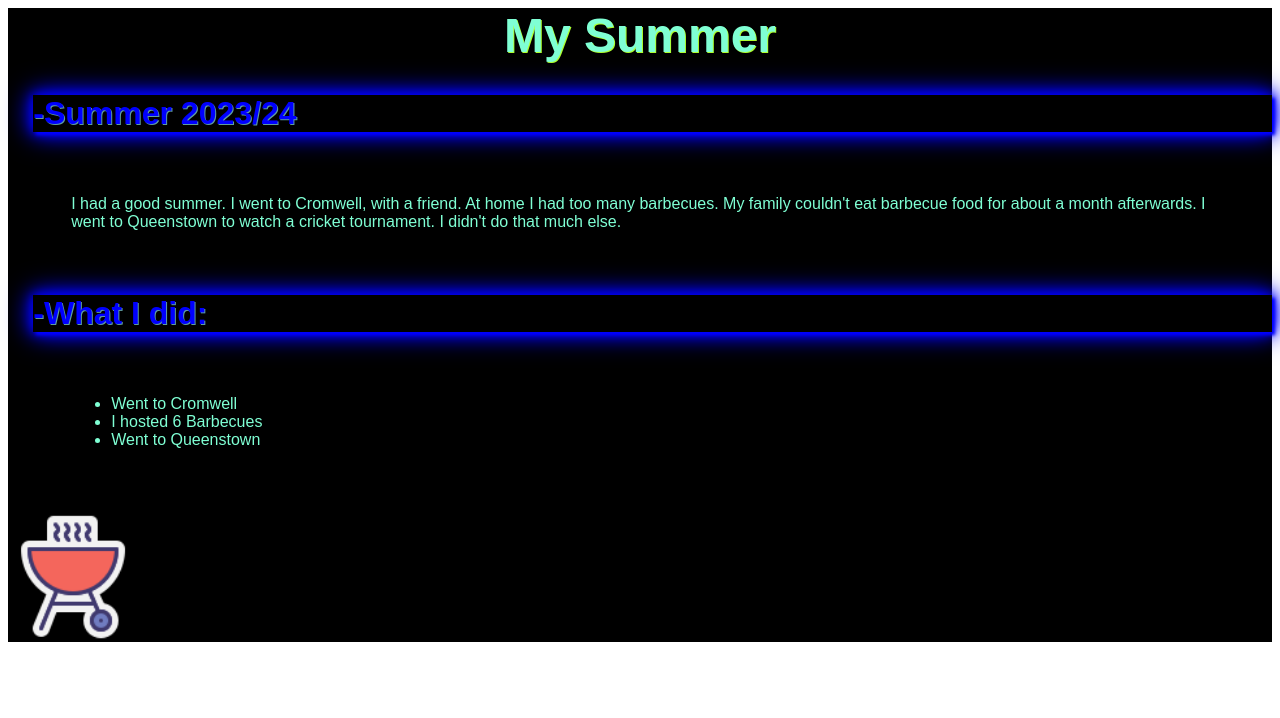
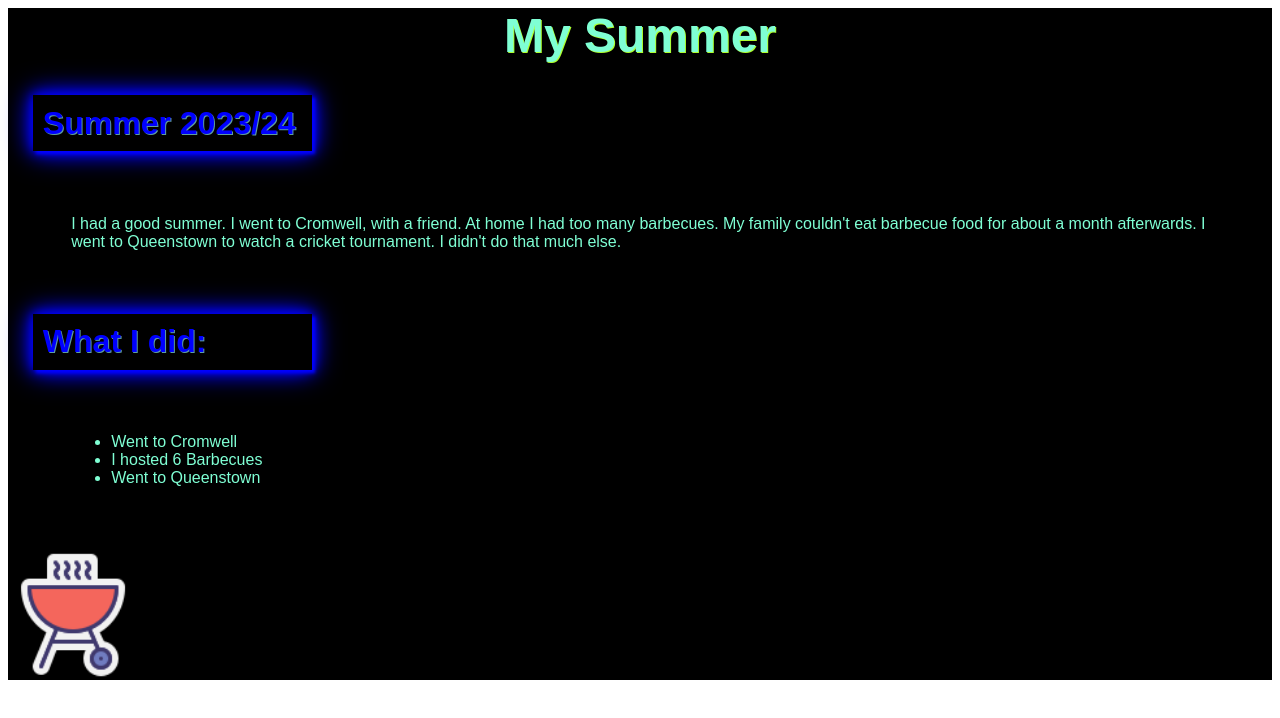
Before and after one commit to craighead-diocesan-school/summer-Neve-Is-Cool, a plain HTML site: page index.html in a window 1280 px wide. Drawn offline with Linux system fonts and the light colour scheme.

Commit message:
Update index.html
made better

```diff
--- a/index.html
+++ b/index.html
@@ -1,11 +1,11 @@
 <div class="stuff">
   <h1>My Summer</h1>
 
-  <h2>-Summer 2023/24</h2>
+  <h2>Summer 2023/24</h2>
 
   <p>I had a good summer. I went to Cromwell, with a friend. At home I had too many barbecues. My family couldn't eat barbecue food for about a month afterwards. I went to Queenstown to watch a cricket tournament. I didn't do that much else.</p>
 
-  <h2>-What I did:</h2>
+  <h2>What I did:</h2>
 
   <ul>
     <li>Went to Cromwell</li>
@@ -34,6 +34,8 @@
     text-shadow: 1px 1px cadetblue;
     box-shadow: 3px 3px 3px, 0px 0px 10px blue, 0px 0px 20px blue, 0px 0px 30px blue;
     color: blue;
+    padding: 0.3em 0.3em;
+    width: 260px;
   }
 
   p {
```
